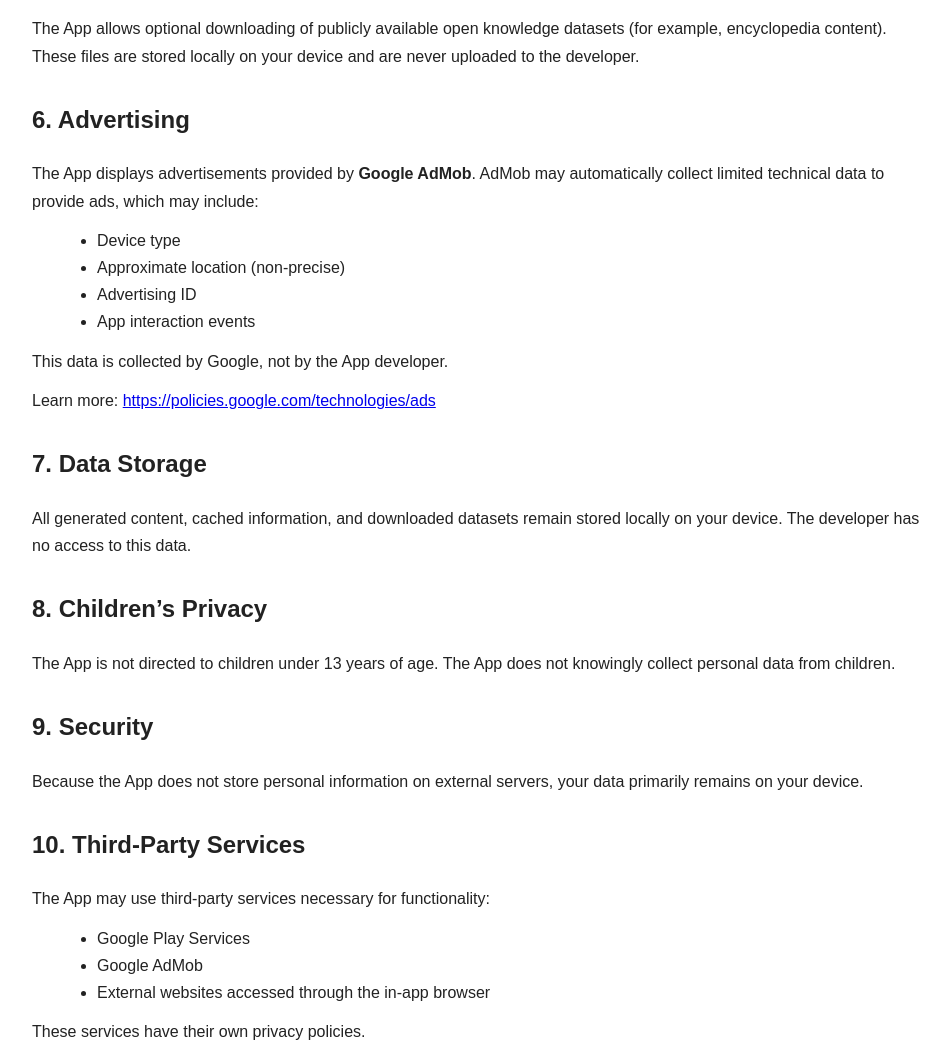
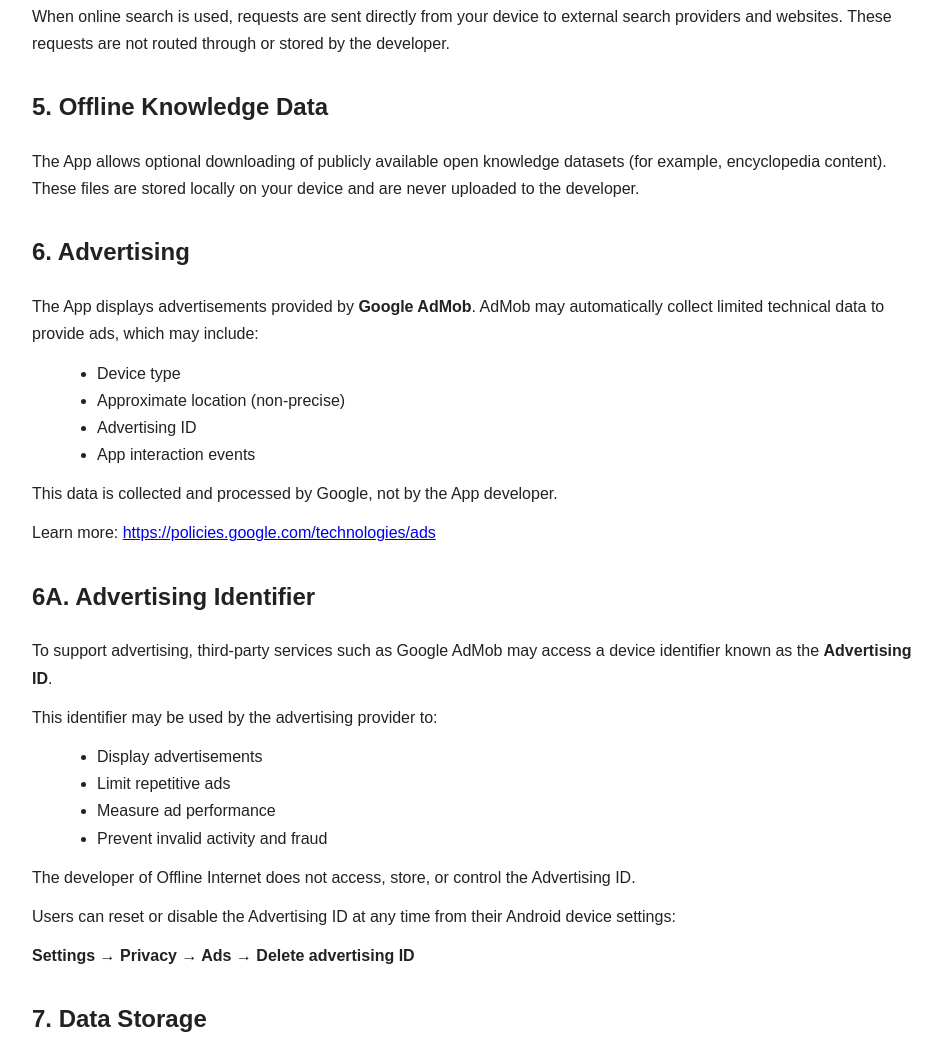
Before and after one commit to SivaVimel/offline-internet-privacy, a plain HTML site: page index.html in a window 1280 px wide. Shown: the part 1130-2178 px from the top of the page, without its empty margins (158-1108 px from the left). Drawn offline with Linux system fonts and the light colour scheme.

Commit message:
Update index.html

```diff
--- a/index.html
+++ b/index.html
@@ -40,7 +40,9 @@
 <p>The App does not require registration or account creation. You can use all features without signing up or providing personal details.</p>
 
 <h2>2. Personal Data Collection</h2>
-<p>The App does <strong>not collect, store, or share personal information</strong> such as:</p>
+<p>The developer of the App does not collect or store personal information. However, third-party services integrated into the App (such as advertising providers) may automatically process limited technical identifiers required for their operation.</p>
+
+<p>The developer does not collect or store:</p>
 <ul>
 <li>Name</li>
 <li>Email address</li>
@@ -48,7 +50,7 @@
 <li>Contacts</li>
 <li>Messages</li>
 <li>Photos or files</li>
-<li>Location data</li>
+<li>Precise location data</li>
 </ul>
 
 <p>Your searches and activities remain on your device.</p>
@@ -60,6 +62,8 @@
 <p>When internet mode is used, the App opens web pages through an in-app browser (WebView). External websites are responsible for their own content and privacy practices.</p>
 
 <p>The App itself does not monitor, record, or store the websites you visit.</p>
+
+<p>When online search is used, requests are sent directly from your device to external search providers and websites. These requests are not routed through or stored by the developer.</p>
 
 <h2>5. Offline Knowledge Data</h2>
 <p>The App allows optional downloading of publicly available open knowledge datasets (for example, encyclopedia content). These files are stored locally on your device and are never uploaded to the developer.</p>
@@ -73,13 +77,29 @@
 <li>App interaction events</li>
 </ul>
 
-<p>This data is collected by Google, not by the App developer.</p>
+<p>This data is collected and processed by Google, not by the App developer.</p>
 
 <p>Learn more:
 <a href="https://policies.google.com/technologies/ads" target="_blank">
 https://policies.google.com/technologies/ads
 </a>
 </p>
+
+<h2>6A. Advertising Identifier</h2>
+<p>To support advertising, third-party services such as Google AdMob may access a device identifier known as the <strong>Advertising ID</strong>.</p>
+
+<p>This identifier may be used by the advertising provider to:</p>
+<ul>
+<li>Display advertisements</li>
+<li>Limit repetitive ads</li>
+<li>Measure ad performance</li>
+<li>Prevent invalid activity and fraud</li>
+</ul>
+
+<p>The developer of Offline Internet does not access, store, or control the Advertising ID.</p>
+
+<p>Users can reset or disable the Advertising ID at any time from their Android device settings:</p>
+<p><strong>Settings → Privacy → Ads → Delete advertising ID</strong></p>
 
 <h2>7. Data Storage</h2>
 <p>All generated content, cached information, and downloaded datasets remain stored locally on your device. The developer has no access to this data.</p>
@@ -111,6 +131,9 @@
 Email: sivavimelrajhen@gmail.com
 </p>
 
+<h2>13. Data Security and Transmission</h2>
+<p>All communications performed by third-party services (such as advertising providers or external websites) use industry-standard encrypted connections (HTTPS). The application itself does not transmit personal data to the developer's servers.</p>
+
 <footer>
 <p>Effective date: February 2026</p>
 </footer>
```
